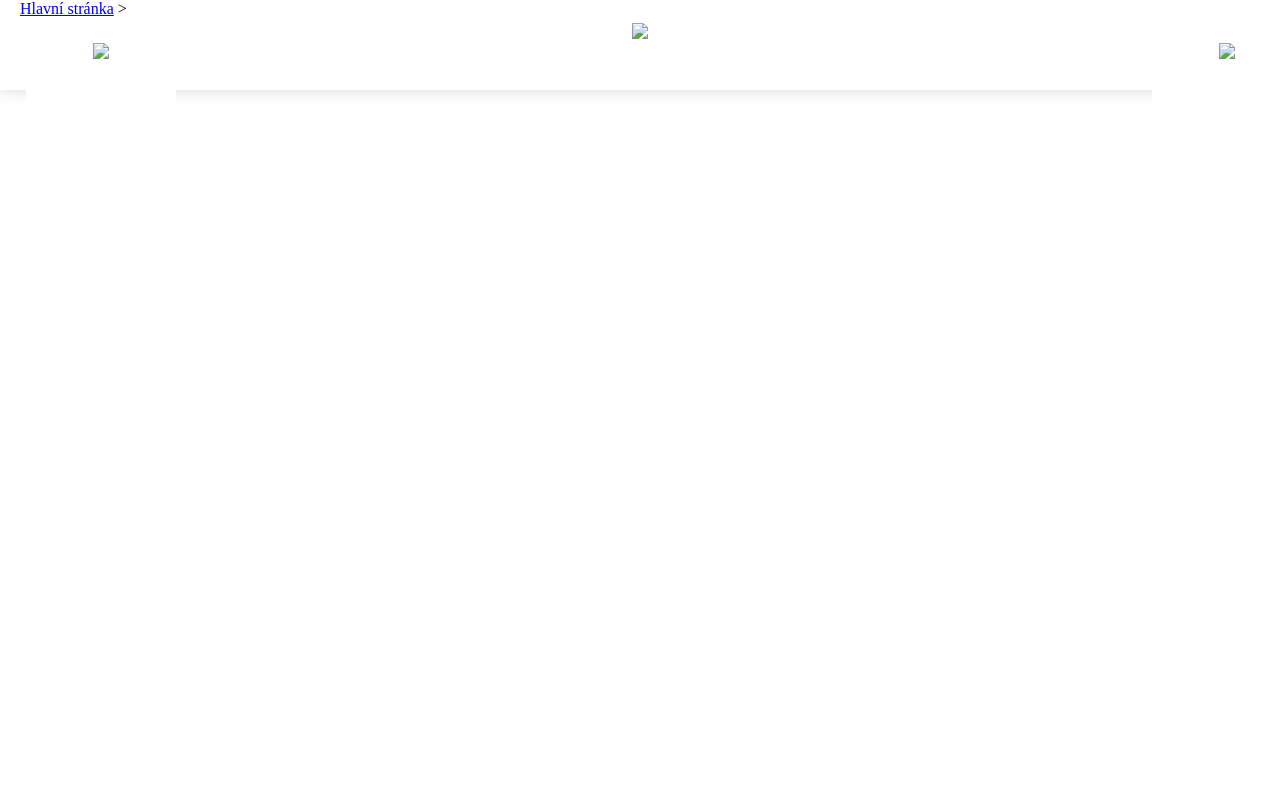
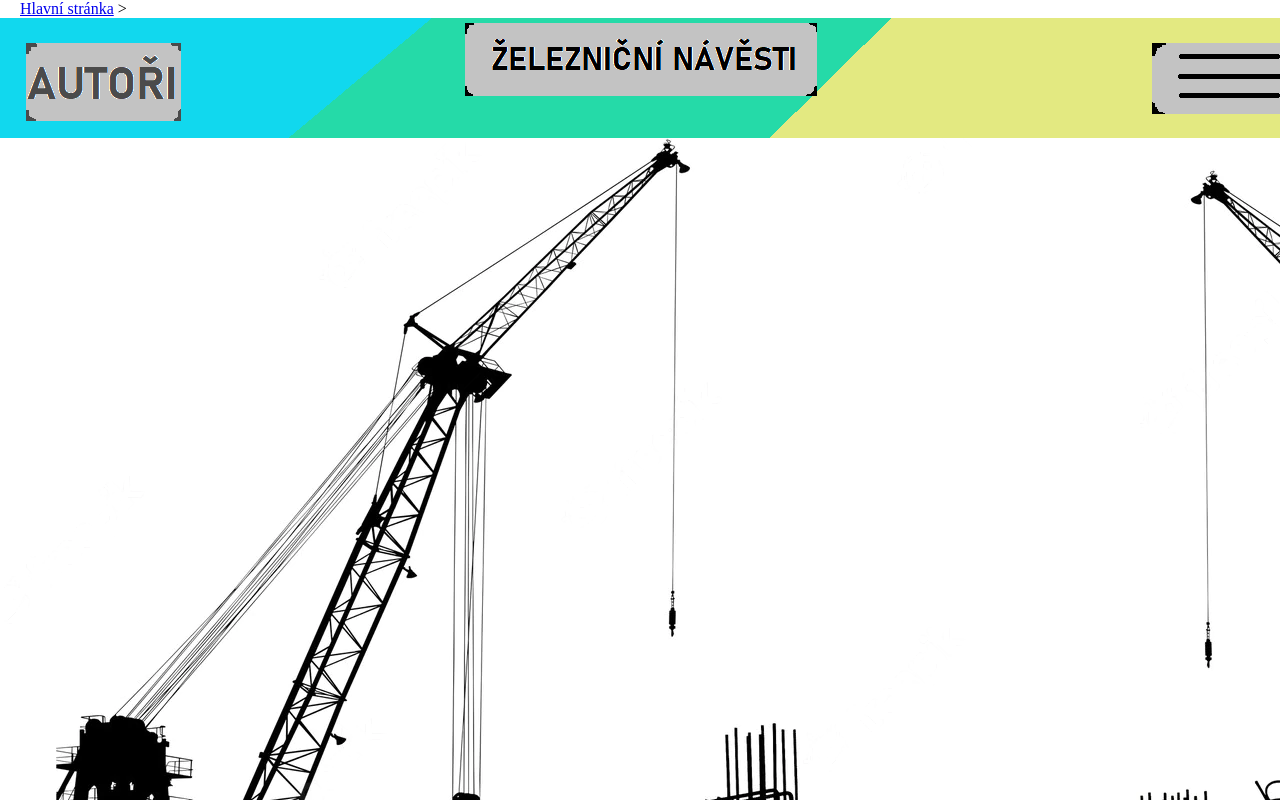
Before and after one commit to Lot-Bile/TrainSigns, a plain HTML site: page src/background.html in a window 1280 px wide. Drawn offline with Linux system fonts and the light colour scheme.

Commit message:
Add files via upload

```diff
--- a/src/background.html
+++ b/src/background.html
@@ -12,13 +12,13 @@
         <div class="navigation"><a href="header.html">Hlavní stránka</a> ></div>
         <div class="full">
             <div class="name">
-                <img src="./img/background/nadpis.png">
+                <img src="../img/background/nadpis.png">
             </div>
             <div class="authors">
-                <img src="./img/background/autori.png">
+                <img src="../img/background/autori.png">
             </div>
             <div class="menu-box">
-                <img src="./img/background/menu.png">
+                <img src="../img/background/menu.png">
             </div>
         </div>
     </header>
@@ -40,7 +40,7 @@
           height: 100%;
           padding: 0px;
           margin: 0px;
-          background-image: url(./img/background/silueta.png);
+          background-image: url(../img/background/silueta.png);
           background-repeat: no-repeat;
         }
         .test-header {
@@ -84,7 +84,7 @@
         .full{
             width: 100%;
             height: 120px;
-            background-image: url(./img/background/banner.png);
+            background-image: url(../img/background/banner.png);
         }
     </style>
 </body>
```
